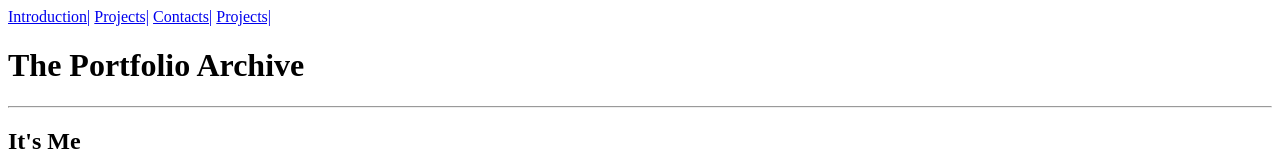
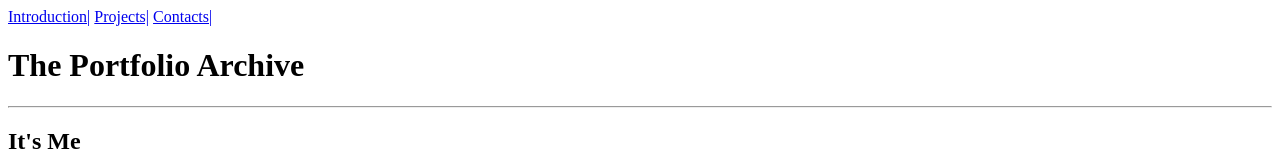
Before and after one commit to BlackC4TG/BlackC4TG.github.io, a plain HTML site: page Portfolio/Module2_Summative.html in a window 1280 px wide. Shown: the top 160 px of the page. Drawn offline with Linux system fonts and the light colour scheme.

Commit message:
portfolio

```diff
--- a/Portfolio/Module2_Summative.html
+++ b/Portfolio/Module2_Summative.html
@@ -13,8 +13,6 @@
 
              <a href="#Projects">Projects|</a>
              <a href="#Contacts">Contacts|</a>
-             <a href="#Projects">Projects|</a>
-
          </nav>
         <h1>The Portfolio Archive</h1>
     </header>
```
